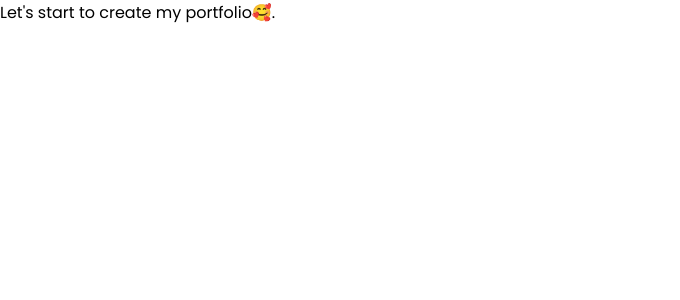
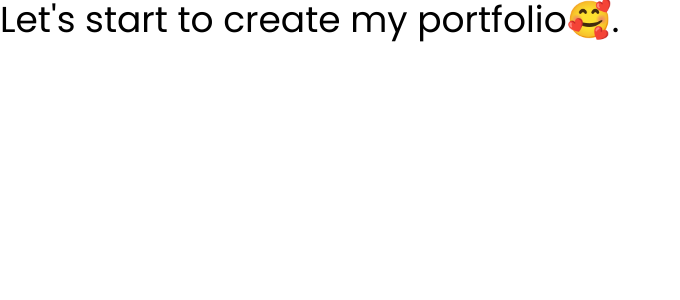
Before and after one commit to Kapil685838/portfolio, a React (Create React App) app: page / in a window 1280 px wide. Shown: the top 300 px of the page, without its empty margins (0-680 px from the left). Built offline with nearby package versions, Linux system fonts and the light colour scheme.

Commit message:
Added: Tailwind Integration

```diff
--- a/package.json
+++ b/package.json
@@ -34,5 +34,10 @@
       "last 1 firefox version",
       "last 1 safari version"
     ]
+  },
+  "devDependencies": {
+    "autoprefixer": "^10.4.19",
+    "postcss": "^8.4.38",
+    "tailwindcss": "^3.4.3"
   }
 }
--- /dev/null
+++ b/postcss.config.js
@@ -0,0 +1,6 @@
+module.exports = {
+  plugins: {
+    tailwindcss: {},
+    autoprefixer: {},
+  },
+}
--- a/src/App.js
+++ b/src/App.js
@@ -1,8 +1,9 @@
 import './App.css';
+import './styles/tailwind.css';
 
 function App() {
   return (
-    <div className="App">
+    <div className="App text-4xl">
       Let's start to create my portfolio🥰.
     </div>
   );
--- /dev/null
+++ b/src/styles/tailwind.css
@@ -0,0 +1,3 @@
+@tailwind base;
+@tailwind components;
+@tailwind utilities;
--- /dev/null
+++ b/tailwind.config.js
@@ -0,0 +1,11 @@
+/** @type {import('tailwindcss').Config} */
+module.exports = {
+  content: [
+    "./src/**/*.{js,ts,jsx,tsx,mdx}",
+    "./public/**/*.{js, html}"
+  ],
+  theme: {
+    extend: {},
+  },
+  plugins: [],
+}
```
